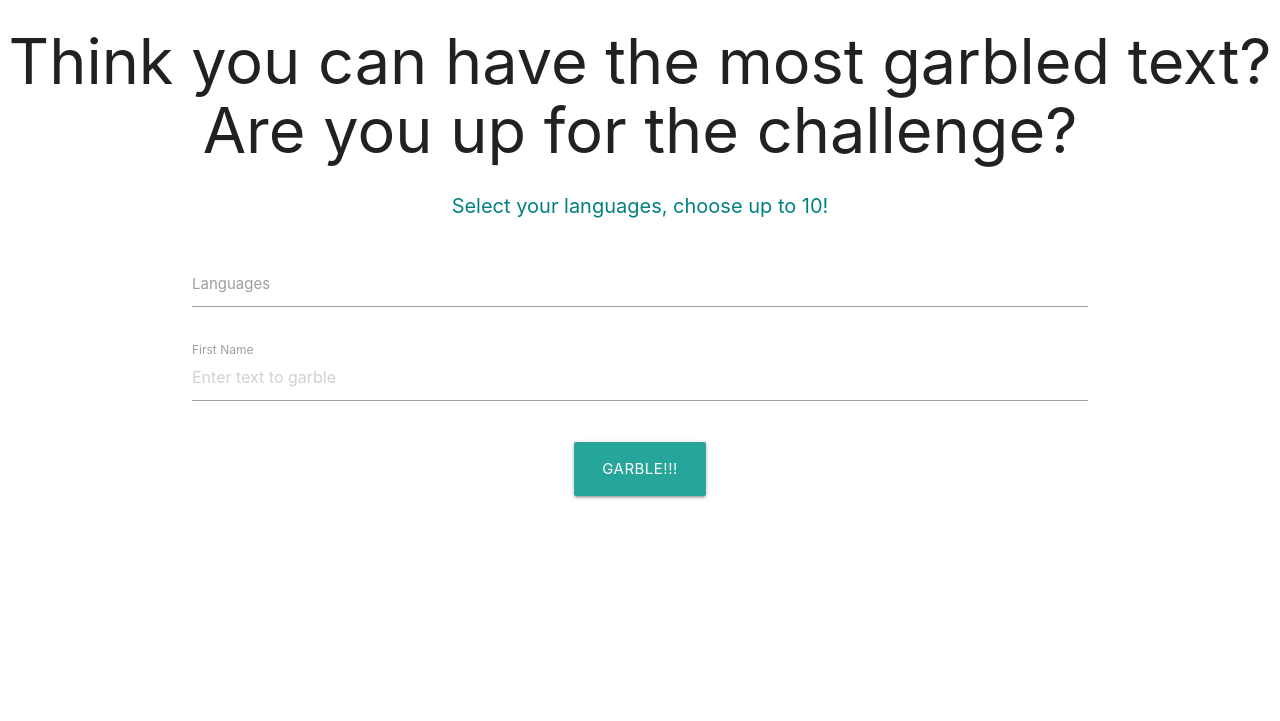
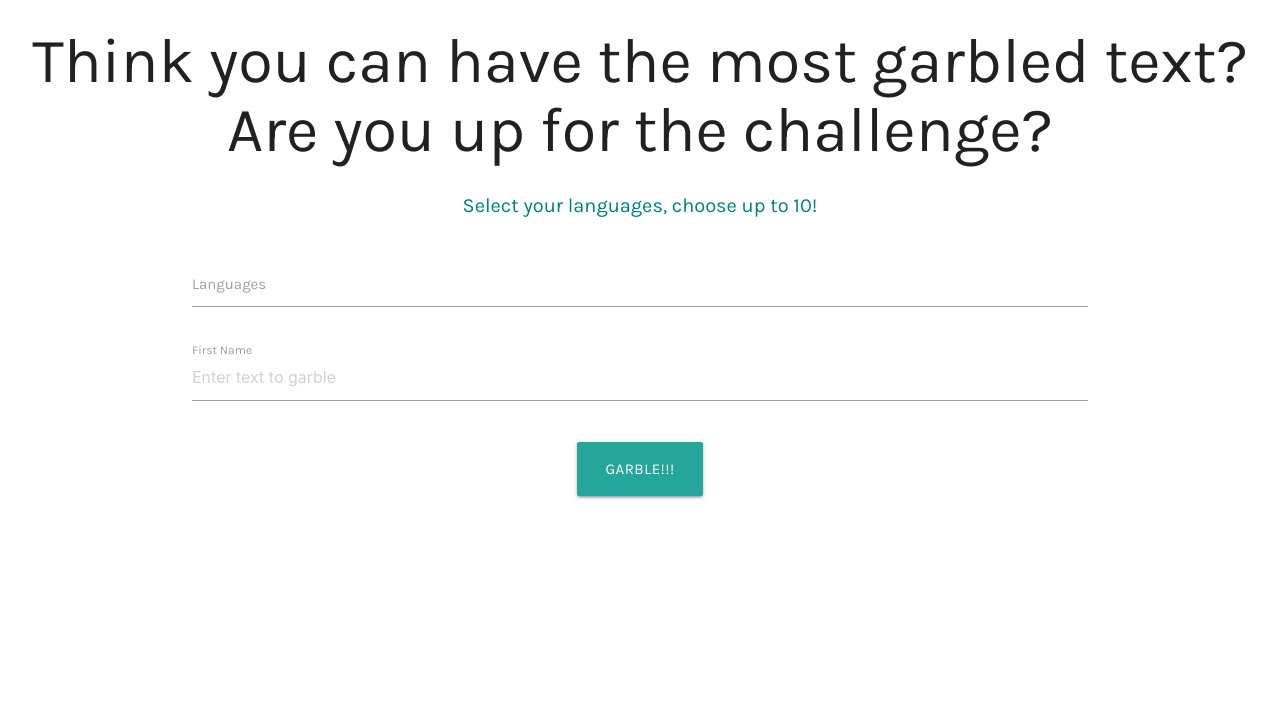
Before and after one commit to epituch/Translate-Game, a website: page mainpage/mainpage.html in a window 1280 px wide. Shown: the part 79-800 px from the top of the page. Drawn offline with nearby package versions, Linux system fonts and the light colour scheme.

Commit message:
Changed font to Karla everywhere

```diff
--- a/leaderboardpage/leaderboard.css
+++ b/leaderboardpage/leaderboard.css
@@ -1,6 +1,9 @@
+@import url('https://fonts.googleapis.com/css?family=Karla');
+
 body {
     background-image: url("../assets/background.png");
     background-repeat: repeat;
+    font-family: 'Karla', sans-serif;
 }
 
 #title {
--- a/loginpage/loginpage.css
+++ b/loginpage/loginpage.css
@@ -1,6 +1,9 @@
+@import url('https://fonts.googleapis.com/css?family=Karla');
+
 body {
     background-image: url("../assets/background.png");
     background-repeat: repeat;
+    font-family: 'Karla', sans-serif;
 }
 
 #main-div {
--- a/mainpage/mainpage.css
+++ b/mainpage/mainpage.css
@@ -1,3 +1,9 @@
+@import url('https://fonts.googleapis.com/css?family=Karla');
+
+body {
+    font-family: 'Karla', sans-serif;
+}
+
 .if-wrapper {
     padding: 5px 15%;
 }
```
Also changed, not shown: mainpage/mainpage.html (+0 -12 lines).
